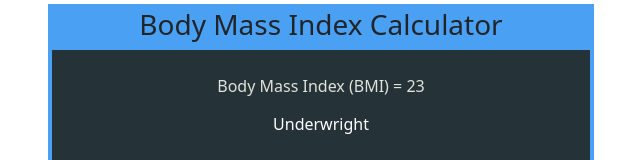
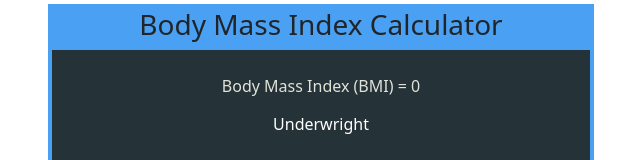
Before and after one commit to Harry8679/BMI-Calculator, a React (Create React App) app: page / in a window 1280 px wide. Shown: the part 154-314 px from the top of the page, without its empty margins (319-959 px from the left). Built offline with nearby package versions, Linux system fonts and the light colour scheme.

Commit message:
BMI BMI Value State

```diff
--- a/src/components/BMI.js
+++ b/src/components/BMI.js
@@ -1,7 +1,8 @@
-import React from 'react'
+import React, { useState } from 'react'
 import BmiCalculator from './BmiCalculator';
 
 const BMI = () => {
+  const [bmiValue, setBmiValue] = useState(0);
   return (
     <>
       <div className='calculator'>
@@ -9,14 +10,14 @@ const BMI = () => {
         <div className="bmi-result-container">
           <div className='bmi-result'>
             <div className='bmi-result-number'>
-              Body Mass Index (BMI) = 23
+              Body Mass Index (BMI) = {bmiValue}
             </div>
             <div className={`bmi-category`}>
               Underwright
             </div>
           </div>
         </div>
-        <BmiCalculator />
+        <BmiCalculator setBmiValue={setBmiValue} />
       </div>
     </>
   )
```
